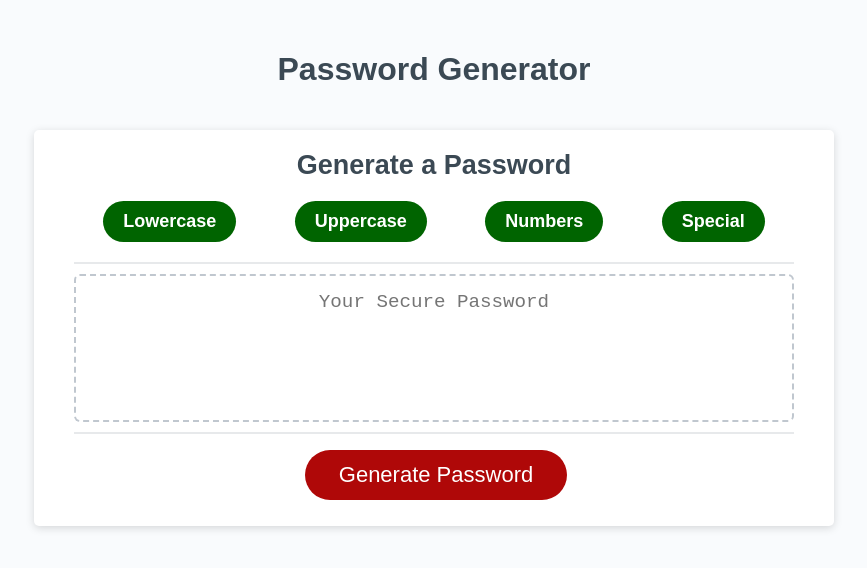
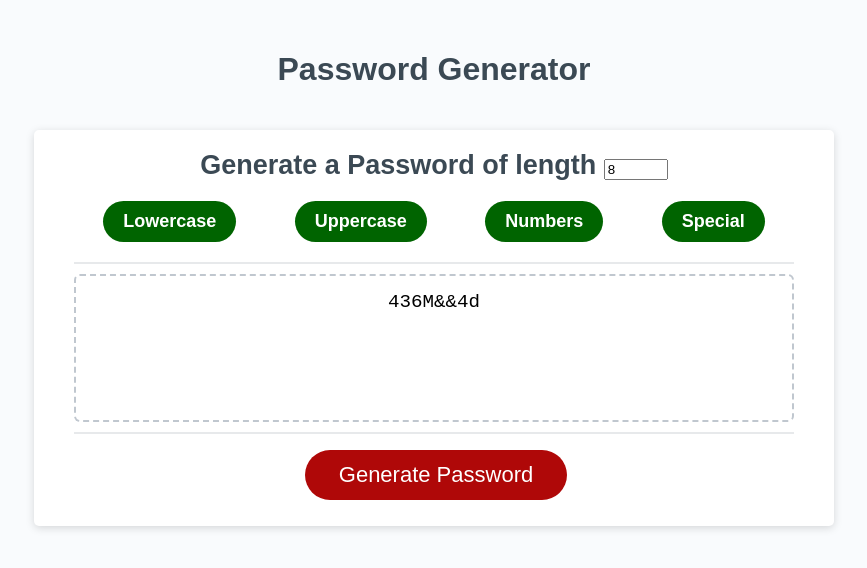
Before and after one commit to benw10-1/hw_3, a plain HTML site: page index.html in a window 1280 px wide. Both pictures are taken after a click on the button "Generate Password". Shown: the whole page, without its empty margins (206-1073 px from the left). Drawn offline with Linux system fonts and the light colour scheme.

Commit message:
Added js for generating password in its entirety, updated styling, added length input element

```diff
--- a/assets/script.js
+++ b/assets/script.js
@@ -2,8 +2,14 @@
 var generateBtn = document.querySelector("#generate");
 var buttons = document.querySelector(".buttons");
 var conditions = {"Lowercase": true, "Uppercase": true, "Numbers": true, "Special": true}
+var length = document.getElementById("length");
 
-onsole.log(buttons.childNodes)
+// first, special characters, then numbers, then upper, then lower
+const ascii_numbers =
+[[33, 35, 36, 37, 38, 42, 63, 64, 94, 95],
+[48, 49, 50, 51, 52, 53, 54, 55, 56, 57],
+[65, 66, 67, 68, 69, 70, 71, 72, 73, 74, 75, 76, 77, 78, 79, 80, 81, 82, 83, 84, 85, 86, 87, 88, 89, 90],
+[97, 98, 99, 100, 101, 102, 103, 104, 105, 106, 107, 108, 109, 110, 111, 112, 113, 114, 115, 116, 117, 118, 119, 120, 121, 122]];
 
 buttons.childNodes.forEach(button => {
   button.addEventListener("click", function() {
@@ -17,9 +23,48 @@ buttons.childNodes.forEach(button => {
   })
 });
 
+function getRandom (arr) {
+  return arr[Math.round(Math.random() * (arr.length - 1))];
+}
+
+function generatePassword () {
+  let password = [], allowed_characters = [], chosen = null, len = parseInt(length.value);
+
+
+  if (len < 8 || len === NaN) {
+    len = 8;
+    length.value = "8";
+  }
+  if (len > 128) {
+    len = 128;
+    length.value = "128";
+  }
+
+  if (conditions["Lowercase"]) {
+    allowed_characters.push(3);
+  }
+  if (conditions["Uppercase"]) {
+    allowed_characters.push(2);
+  }
+  if (conditions["Numbers"]) {
+    allowed_characters.push(1);
+  }
+  if (conditions["Special"]) {
+    allowed_characters.push(0);
+  }
+
+  for (i = 0; i < len; i++) {
+    chosen = ascii_numbers[getRandom(allowed_characters)];
+    console.log(chosen);
+    password.push(String.fromCharCode(getRandom(chosen)));
+  }
+
+  return password.join("");
+}
+
 // Write password to the #password input
 function writePassword() {
-  g = false;
+  let g = false;
   for (const key in conditions) {
     if(conditions[key]) {
       g = true;
@@ -34,9 +79,10 @@ function writePassword() {
 
   var password = generatePassword();
   var passwordText = document.querySelector("#password");
-
   passwordText.value = password;
 }
 
 // Add event listener to generate button
 generateBtn.addEventListener("click", writePassword);
+
+length.value = "8";
--- a/index.html
+++ b/index.html
@@ -14,7 +14,10 @@
       </header>
       <div class="card">
         <div class="card-header">
-          <h2>Generate a Password</h2>
+          <h2>Generate a Password of length
+            <input type="number" id="length" min="8", max="128">
+          </h2>
+
           <div class="buttons">
             <button>Lowercase</button>
             <button>Uppercase</button>
```
